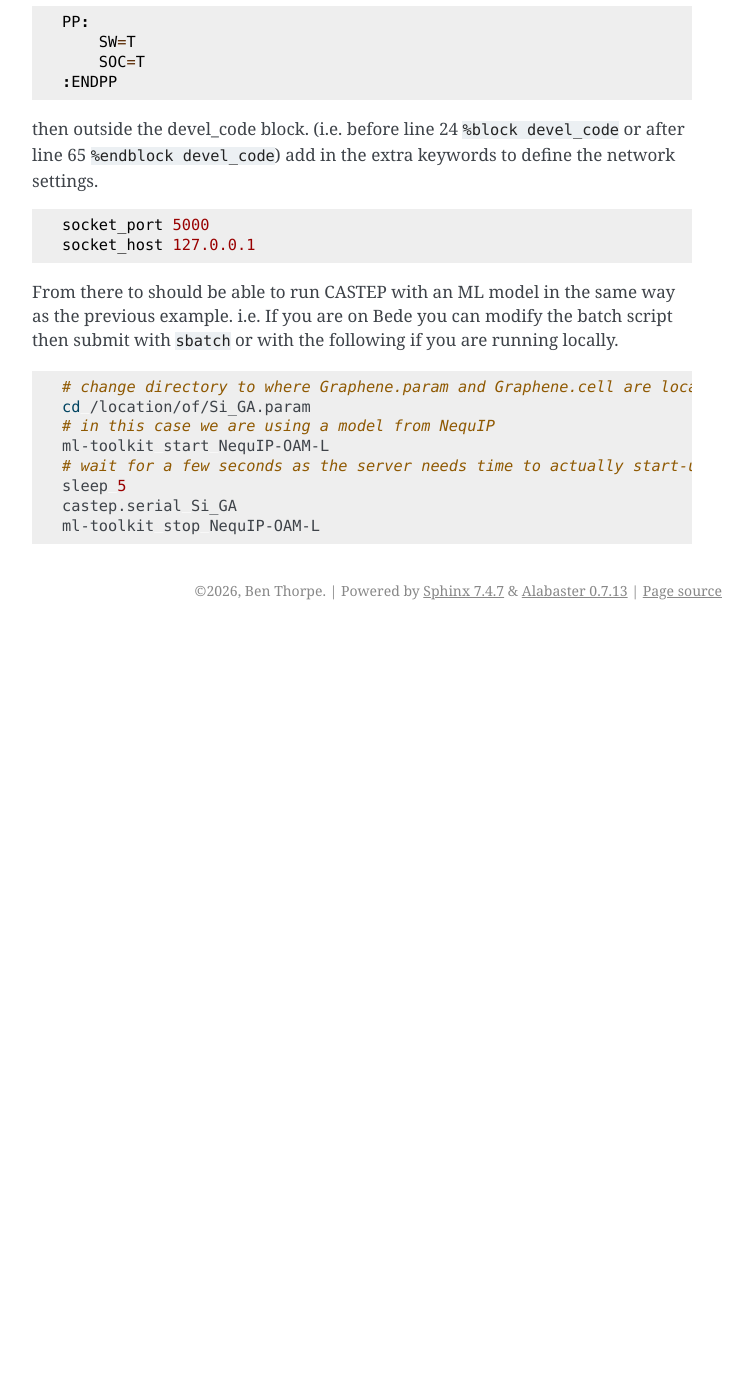
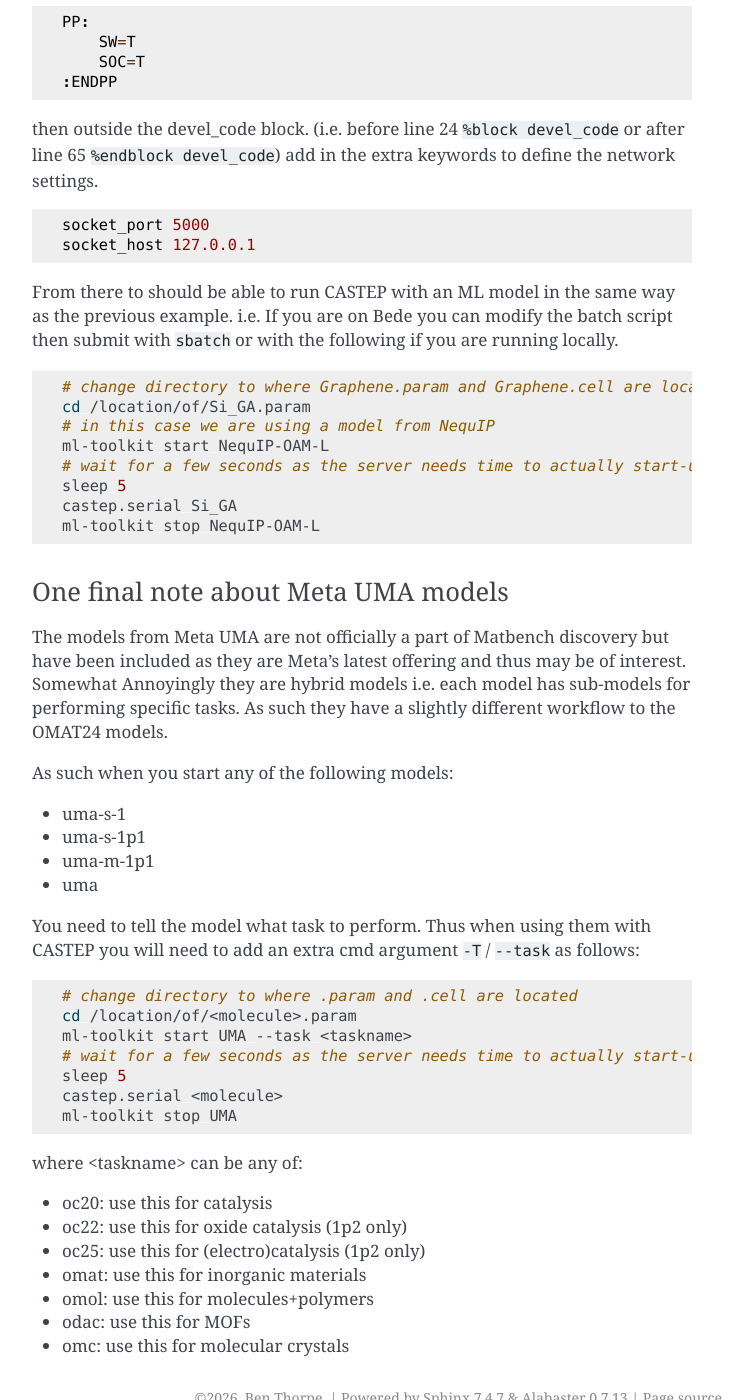
Before and after one commit to bjthorpe/Bede_container_docs, a Sphinx documentation site: the page built from source/Examples.rst, in a window 1280 px wide and 1400 px high, scrolled down 14917 px. Shown: the whole window, without its empty margins (388-1141 px from the left). Built offline with Sphinx 7.4.7, drawn with Linux system fonts in a browser that asks for light colours; before the commit the page ends 15547 px from its top, so only the background shows below that; some of the changed text lies outside the part shown.

Commit message:
fixed links and added extra notes on using UMA models

```diff
--- a/source/Examples.rst
+++ b/source/Examples.rst
@@ -76,7 +76,7 @@
     ************************* See the docs for more details*************************
 
 In which case you will need to do some manual setup by following the instructions
-under `Accessing Models from MetaAi`_
+under :ref:`Using Models from MetaAi <MetaAi>`
 
 Using the Atomic Simulation Environment
 ***************************************
@@ -519,7 +519,7 @@
 
 .. [#] For reference a network port is simply a number between 0 and 65535 that points to a location on the network used for communication between programs. See `this site`_ for more information.
 .. [#] An ip address is a number used in networking to identify different computers on the network. In our case we are using 127.0.0.1 which is a special number that the computer uses to refer to itself.
-.. [#] Once again if you want to use Models from MetaAi you will need to do some manual setup outlined in `Accessing Models from MetaAi`_ otherwise you will need to use different model.
+.. [#] Once again if you want to use Models from MetaAi you will need to do some manual setup outlined in :ref:`Using Models from MetaAi <MetaAi>` otherwise you will need to use different model.
 .. _this site: https://www.geeksforgeeks.org/computer-networks/what-is-ports-in-networking/
 
 Additional Advanced Options
@@ -683,3 +683,41 @@
     ml-toolkit stop NequIP-OAM-L
 
 .. _GA tutorial: https://castep-docs.github.io/castep-docs/tutorials/GA/Introduction/
+
+One final note about Meta UMA models
+************************************
+
+The models from Meta UMA are not officially a part of Matbench discovery but have been included as they are
+Meta's latest offering and thus may be of interest. Somewhat Annoyingly they are hybrid models i.e. each model
+has sub-models for performing specific tasks. As such they have a slightly different workflow to the OMAT24
+models.
+
+As such when you start any of the following models:
+
+- uma-s-1
+- uma-s-1p1
+- uma-m-1p1
+- uma
+
+You need to tell the model what task to perform. Thus when using them with CASTEP
+you will need to add an extra cmd argument ``-T`` / ``--task`` as follows:
+
+.. code-block:: bash
+
+    # change directory to where .param and .cell are located
+    cd /location/of/<molecule>.param
+    ml-toolkit start UMA --task <taskname>
+    # wait for a few seconds as the server needs time to actually start-up
+    sleep 5
+    castep.serial <molecule>
+    ml-toolkit stop UMA
+
+where <taskname> can be any of:
+
+- oc20: use this for catalysis
+- oc22: use this for oxide catalysis (1p2 only)
+- oc25: use this for (electro)catalysis (1p2 only)
+- omat: use this for inorganic materials
+- omol: use this for molecules+polymers
+- odac: use this for MOFs
+- omc: use this for molecular crystals
```
Also changed, not shown: source/MetaAi.rst (+30 -0 lines).
